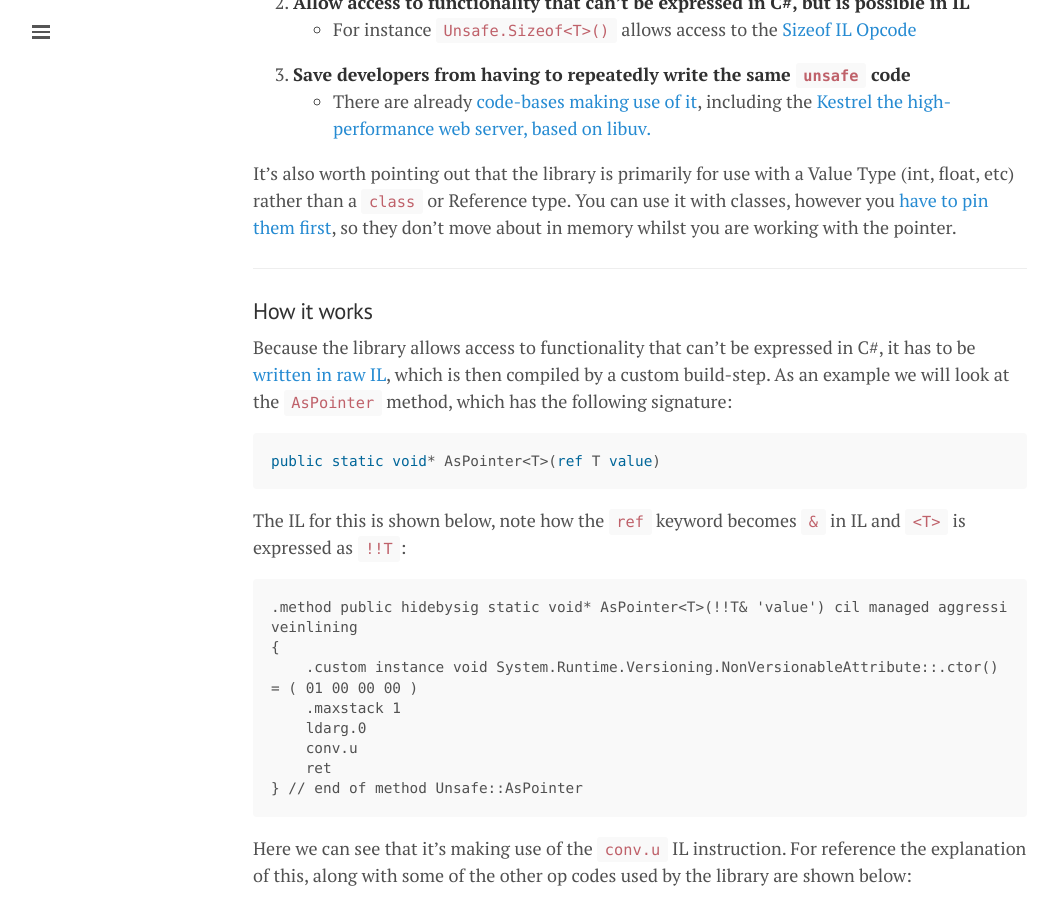
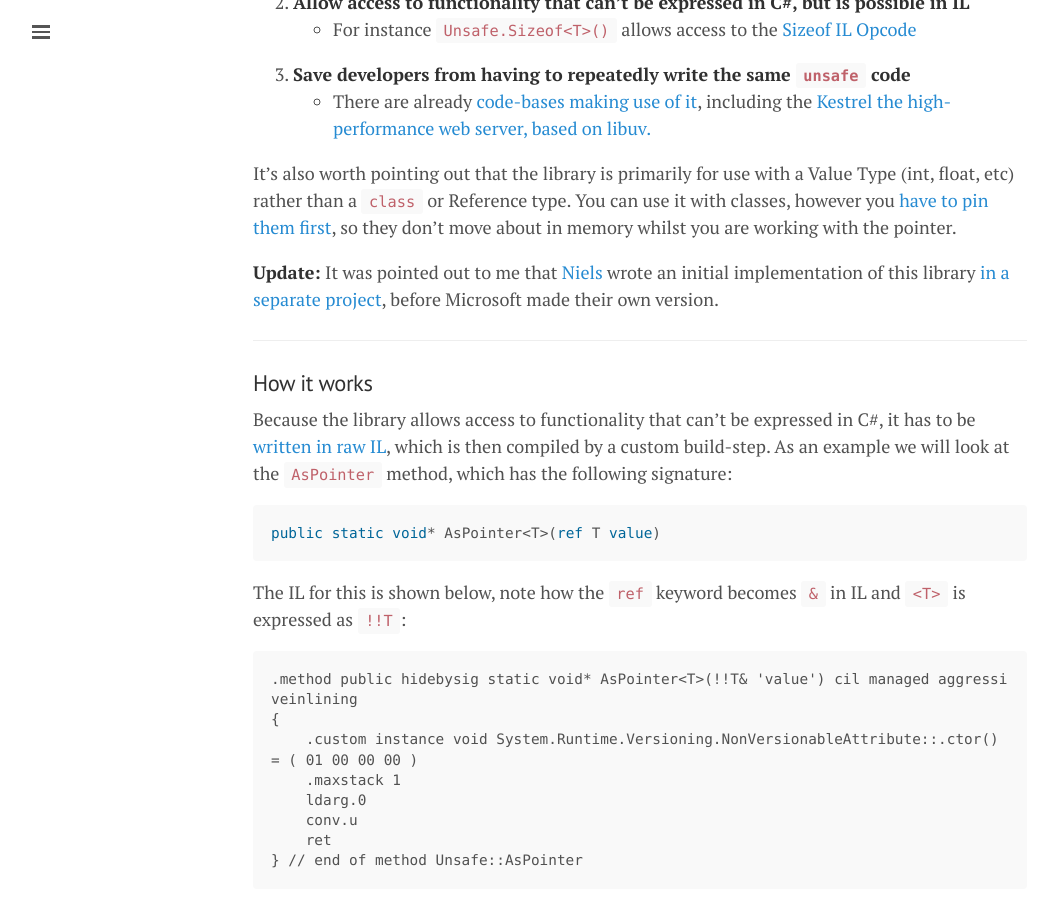
Before and after one commit to mattwarren/mattwarren.github.io, a Jekyll site: the page built from _posts/2016-09-14-Subverting-.NET-Type-Safety-with-System.Runtime.CompilerServices.Unsafe.md, in a window 1280 px wide and 900 px high, scrolled down 2525 px. Shown: the whole window, without its empty margins (0-1056 px from the left). Built offline with Jekyll 4.4.1, drawn with Linux system fonts in a browser that asks for light colours; nearby versions of some CDN libraries; comment, search, counter and statistics services are not loaded; some of the changed text lies outside the part shown.

Commit message:
Add link to orig version of the library (non MS)

```diff
--- a/_posts/2016-09-14-Subverting-.NET-Type-Safety-with-System.Runtime.CompilerServices.Unsafe.md
+++ b/_posts/2016-09-14-Subverting-.NET-Type-Safety-with-System.Runtime.CompilerServices.Unsafe.md
@@ -4,6 +4,7 @@ title:  Subverting .NET Type Safety with 'System.Runtime.CompilerServices.Unsafe
 comments: true
 tags: [Debugging, CLR]
 date: 2016-09-14
+excerpt: <p>In which we use <code class="highlighter-rouge">System.Runtime.CompilerServices.Unsafe</code> a generic API (“type-safe” but still “unsafe”) and mess with the C# Type System!</p>
 ---
 
 #### **In which we use `System.Runtime.CompilerServices.Unsafe` a generic API ("type-safe" but still "unsafe") and mess with the C# Type System!**
@@ -77,6 +78,8 @@ So at a high-level the goals of the `System.Runtime.CompilerServices.Unsafe` lib
   - There are already [code-bases making use of it](https://github.com/dotnet/corefxlab/pull/796), including the [Kestrel the high-performance web server, based on libuv.](https://github.com/aspnet/KestrelHttpServer/pull/1000)
 
 It's also worth pointing out that the library is primarily for use with a Value Type (int, float, etc) rather than a `class` or Reference type. You can use it with classes, however you [have to pin them first](https://msdn.microsoft.com/en-us/library/23acw07k(v=vs.110).aspx), so they don't move about in memory whilst you are working with the pointer.
+
+**Update:** It was pointed out to me that [Niels](https://github.com/nietras) wrote an initial implementation of this library [in a separate project](https://github.com/DotNetCross/Memory.Unsafe), before Microsoft made their own version.
 
 ----
 
```
